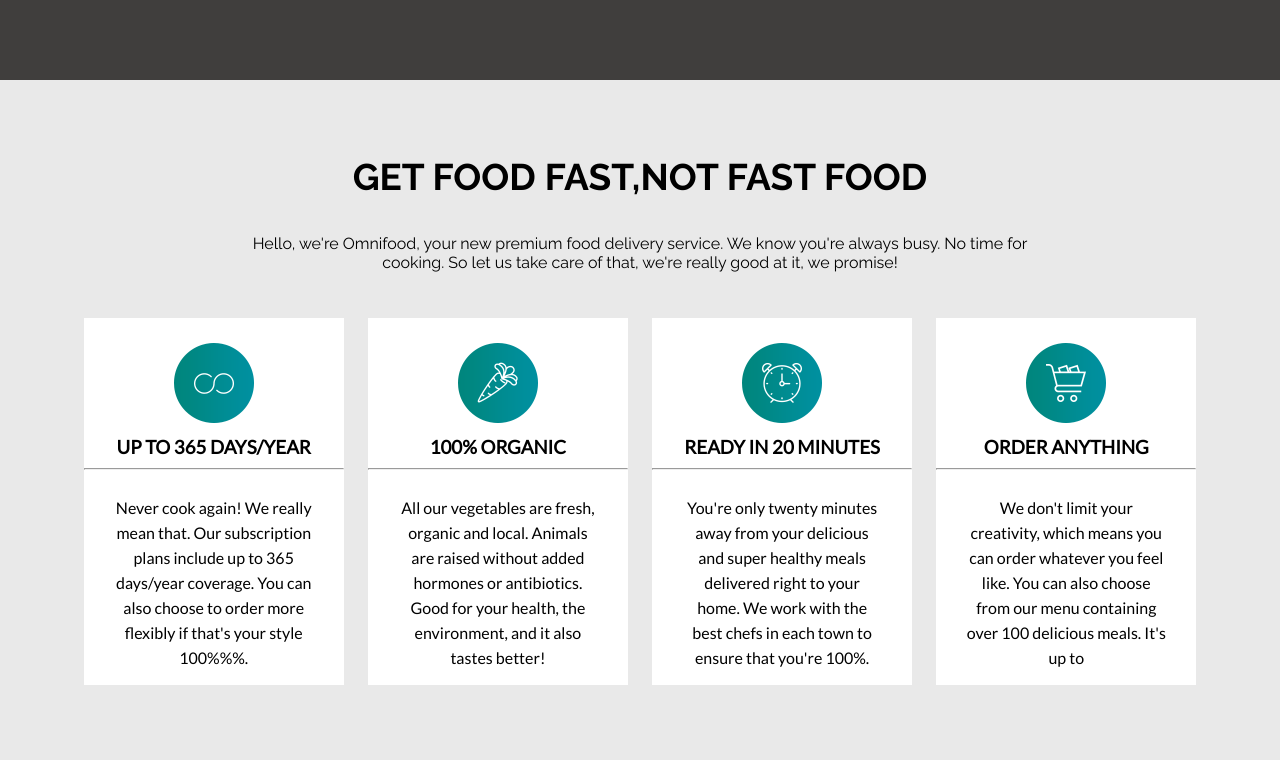
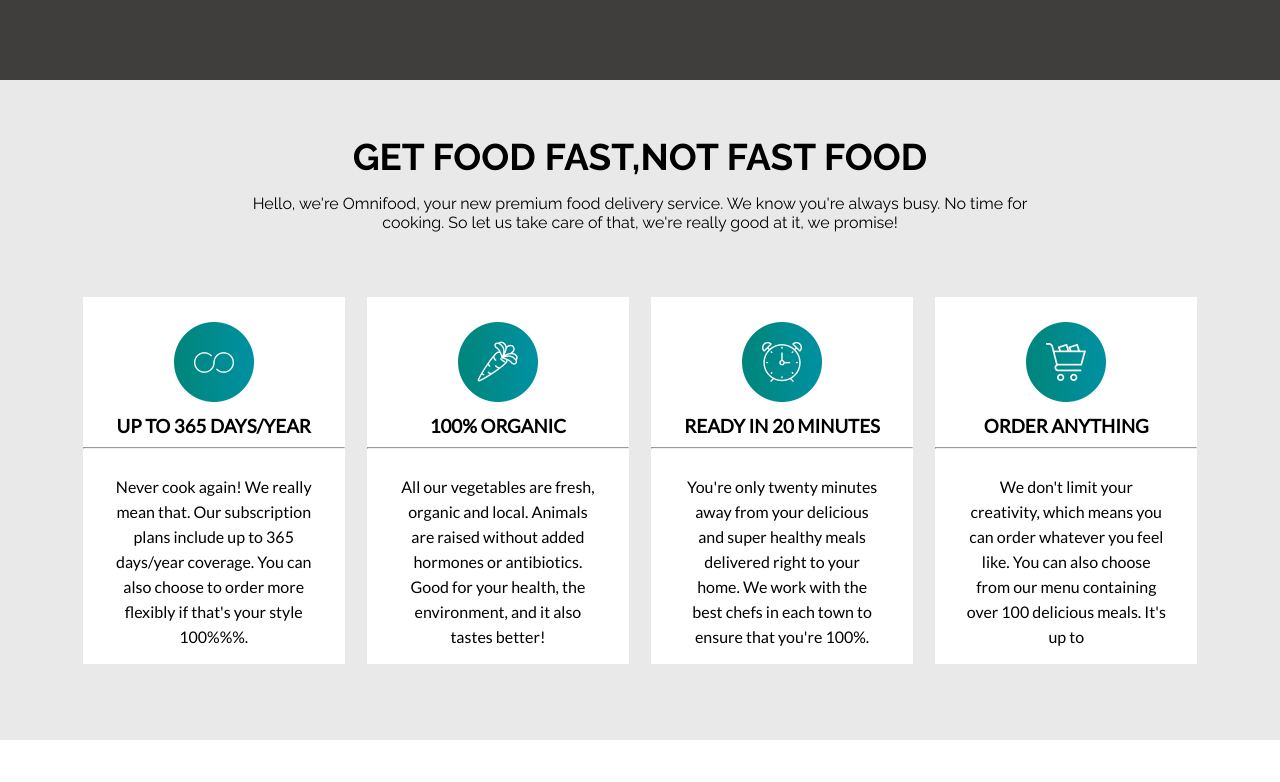
Before and after one commit to mohaimin22016/omnifoodbychy, a plain HTML site: page index.html in a window 1280 px wide. Shown: the part 700-1482 px from the top of the page. Drawn offline with Linux system fonts and the light colour scheme.

Commit message:
Update style.css

```diff
--- a/css/style.css
+++ b/css/style.css
@@ -718,13 +718,13 @@ font-weight: 600;
 /*service section*/
 .service{
 	background: #e9e9e9;
-	height: 600px;
+	height: 580px;
 	text-align: center;
 	padding: 40px 0;
 }
 .service h1{
-		padding: 35px;
-		font-size: 37px
+		padding: 15px;
+		font-size: 37px;
 }
 .service h1,p{font-family: 'Raleway', sans-serif;}
 .service p{
@@ -735,13 +735,13 @@ width: 800px;
 margin: 0px auto;
 }
 .box{
-	border: 0.6px groove #e9e9e9;
+	border: 0.6px  #e9e9e9;
 	font-family: 'Lato', sans-serif;
 	display: inline-block;
 	width: 23%;
 	background: #ffffff;
 	box-sizing: border-box;
-	margin: 45px 9px;
+	margin: 65px 9px;
 }
 .box img{
 
@@ -771,9 +771,10 @@ text-align: center;
 
 font-family: 'Raleway', sans-serif;
 
-padding: 40px 0px;
+padding: 45px 0px;
 }
 .how h1{
+	/* padding-top: 20px; */
 	font-size: 30px;
 	margin-bottom: 45px;
 }
@@ -990,7 +991,7 @@ margin-right: 20px;
 	font-family: 'Raleway', sans-serif;
 	color: #4a4a4a;
 	background: #e9e9e9;
-	height: 500px;
+	height: 535px;
 	padding-bottom: 40px;
 }
 .cost h1{
```
